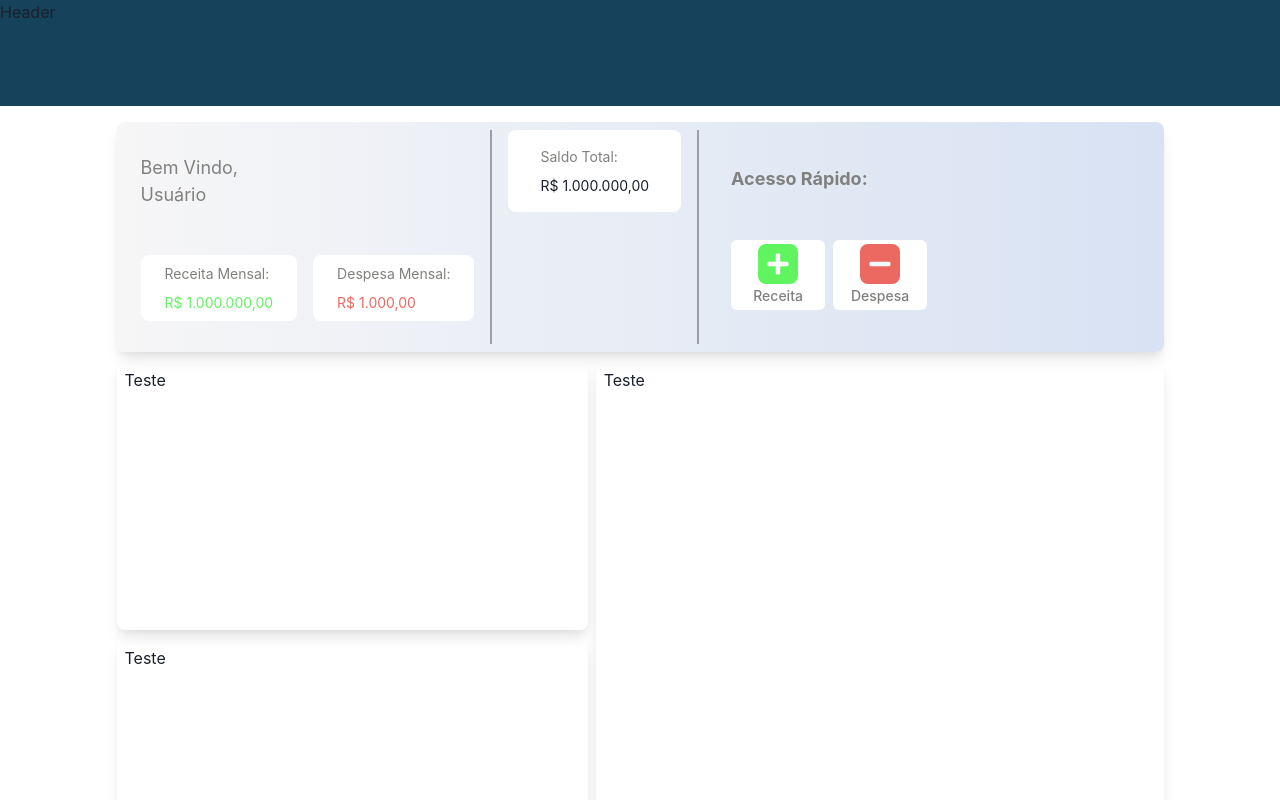
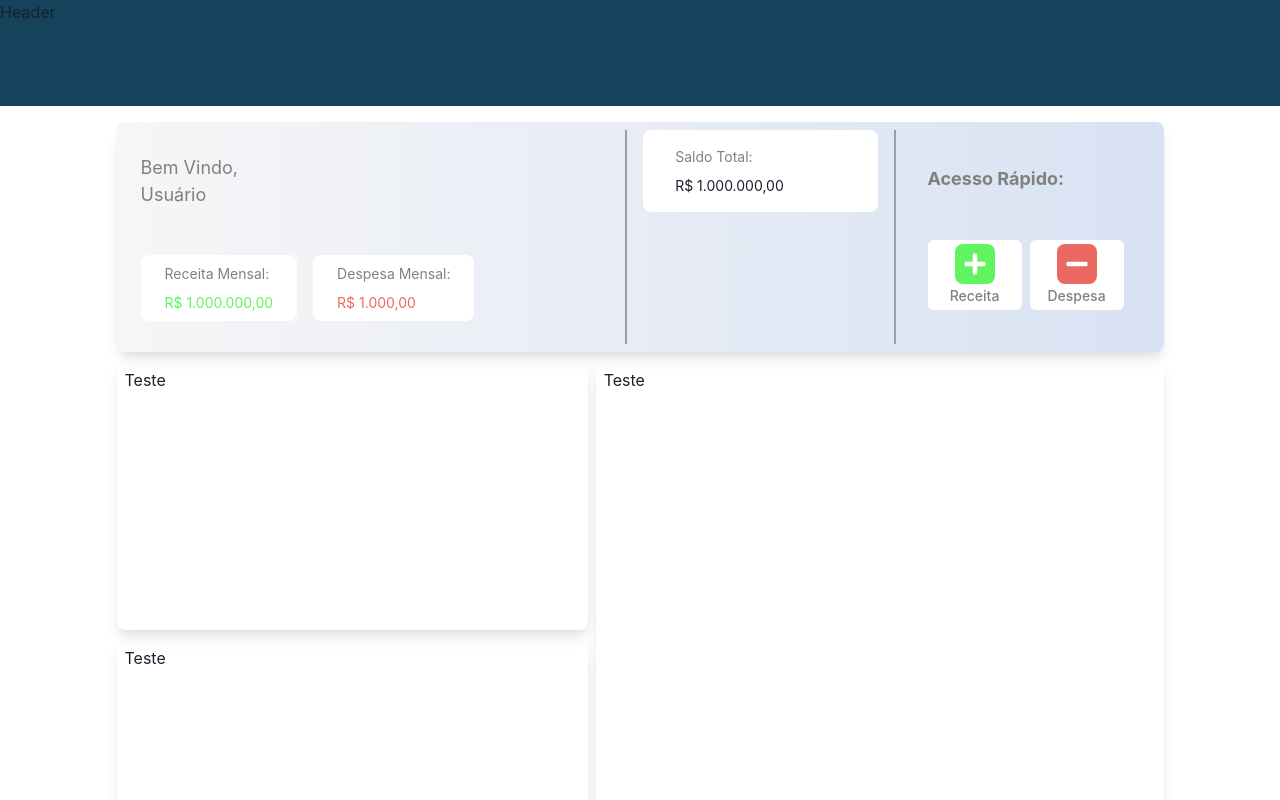
Before and after one commit to matheusblm/finan, a React (Create React App) app: page /dashboard in a window 1280 px wide. Shown: the top 800 px of the page. Built offline with nearby package versions, Linux system fonts and the light colour scheme.

Commit message:
style: posição dos componentes

```diff
--- a/src/pages/Dashboard/index.js
+++ b/src/pages/Dashboard/index.js
@@ -75,8 +75,8 @@ export const Dashboard = () => {
 
 const HeaderDashboard = () => {
     return (
-        <Flex>
-            <Flex direction="column" justify="space-around" px={4}>
+        <Flex justify="space-between" w="100%">
+            <Flex direction="column" flex="2" justify="space-around" px={4}>
                 <Text color="gray.600" fontSize="lg">Bem Vindo,<br /> Usuário</Text>
                 <HStack spacing={4}>
                     <Stack bg="white" borderRadius="lg" py={2} px={6}>
@@ -89,13 +89,13 @@ const HeaderDashboard = () => {
                     </Stack>
                 </HStack>
             </Flex>
-            <Flex direction="column" px={4} borderX="2px solid #9e9ea7">
+            <Flex direction="column" flex="1" px={4} borderX="2px solid #9e9ea7">
                 <Stack bg="white" borderRadius="lg" py={4} px={8} >
                     <Text fontSize="sm" color="gray.600">Saldo Total:</Text>
                     <Text fontSize="sm">R$ 1.000.000,00</Text>
                 </Stack>
             </Flex>
-            <Flex direction="column" justify="center">
+            <Flex direction="column" flex="1" justify="center">
                 <Stack py={4} px={8} spacing={12} >
                     <Text color="gray.600" fontSize="lg" fontWeight="bold">Acesso Rápido:</Text>
                     <HStack>
```
